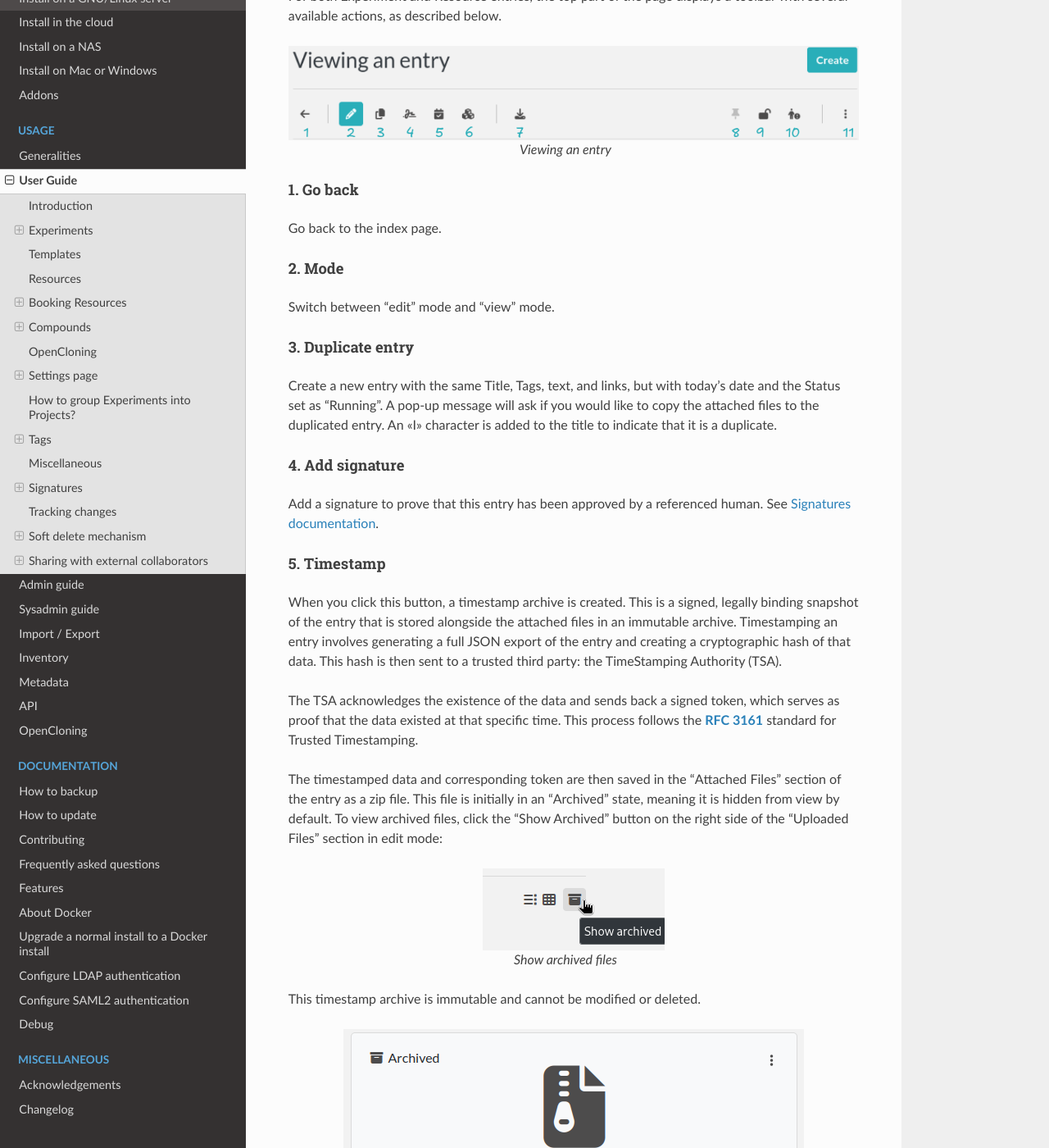
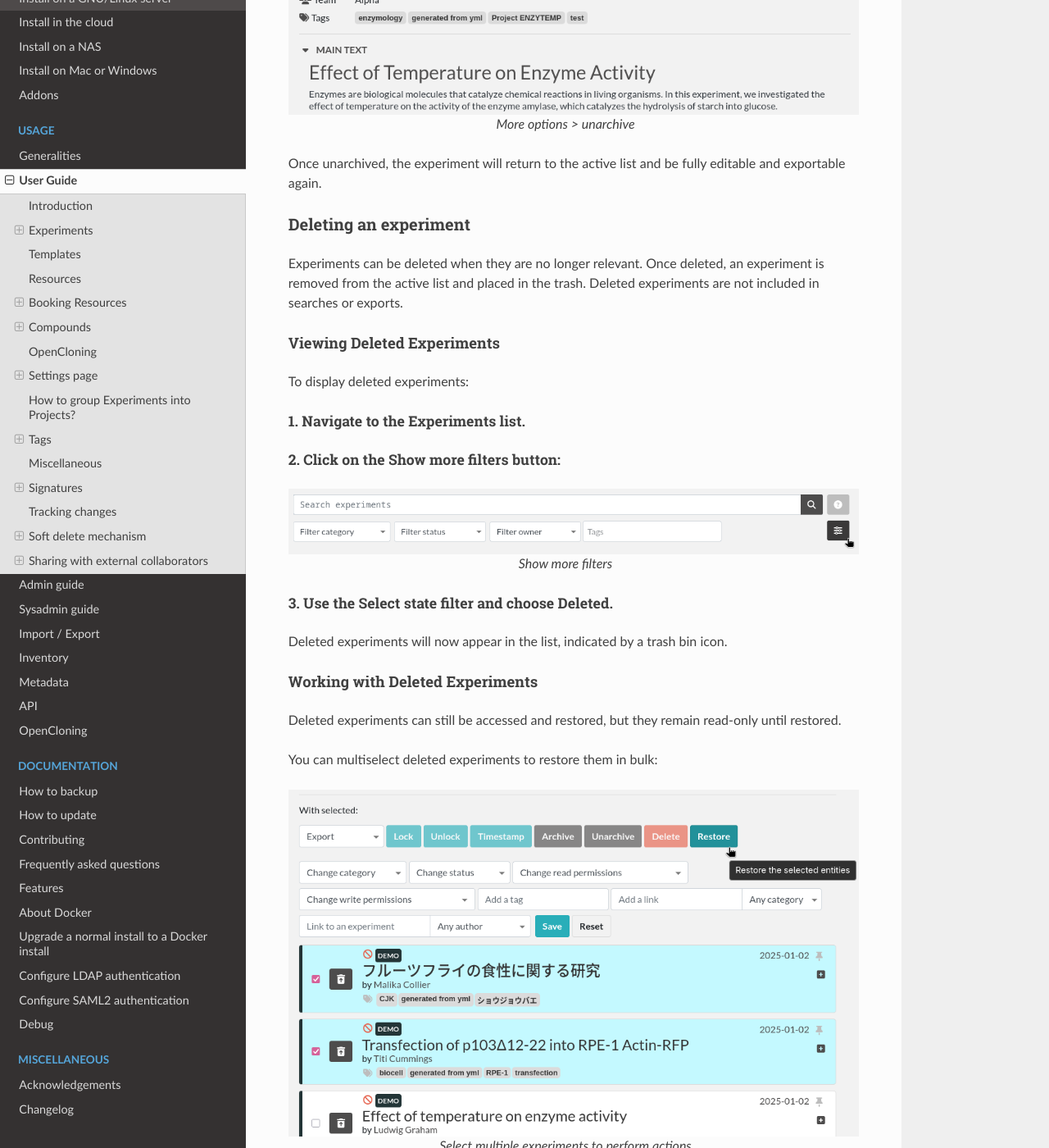
Before and after one commit to elabftw/elabdoc, a Sphinx documentation site: the page built from doc/user-guide.rst, in a window 1280 px wide and 1400 px high, scrolled down 4579 px. Shown: the whole window at 82% size. Built offline with Sphinx 7.4.7 and the Read the Docs theme 3.1.0, drawn with Linux system fonts in a browser that asks for light colours; some of the changed text lies outside the part shown.

Commit message:
resources behave the same & add how to archive

```diff
--- a/doc/user-guide.rst
+++ b/doc/user-guide.rst
@@ -79,10 +79,20 @@
 
 The only required information is the title.
 
+.. _archive-experiments:
+
 Archiving an experiment
 -----------------------
 
-Experiments can be archived to keep your workspace organized. Once archived, an experiment will no longer appear in the default search results or be included in exported data.
+Experiments can be archived to keep your workspace organized. To archive an experiment, open the entry and click on the "More options" button on the top-right corner of the toolbar and click "Archive":
+
+.. figure:: img/experiments-archive.png
+   :align: center
+   :alt: Archive an experiment
+
+   Archive an experiment
+
+Once archived, an experiment will no longer appear in the default search results or be included in exported data.
 
 Viewing Archived Experiments
 ^^^^^^^^^^^^^^^^^^^^^^^^^^^^
@@ -128,6 +138,58 @@
    More options > unarchive
 
 Once unarchived, the experiment will return to the active list and be fully editable and exportable again.
+
+.. _delete-experiments:
+
+Deleting an experiment
+----------------------
+
+Experiments can be deleted when they are no longer relevant. Once deleted, an experiment is removed from the active list and placed in the trash. Deleted experiments are not included in searches or exports.
+
+Viewing Deleted Experiments
+^^^^^^^^^^^^^^^^^^^^^^^^^^^
+
+To display deleted experiments:
+
+1. Navigate to the Experiments list.
+""""""""""""""""""""""""""""""""""""
+
+2. Click on the Show more filters button:
+"""""""""""""""""""""""""""""""""""""""""
+
+.. figure:: img/experiments-show-more-filters.png
+   :align: center
+   :alt: Show more filters
+
+   Show more filters
+
+3. Use the Select state filter and choose Deleted.
+""""""""""""""""""""""""""""""""""""""""""""""""""
+
+Deleted experiments will now appear in the list, indicated by a trash bin icon.
+
+Working with Deleted Experiments
+^^^^^^^^^^^^^^^^^^^^^^^^^^^^^^^^
+
+Deleted experiments can still be accessed and restored, but they remain read-only until restored.
+
+You can multiselect deleted experiments to restore them in bulk:
+
+.. figure:: img/deleted-experiment-multiselect.png
+   :align: center
+   :alt: Select multiple deleted experiments
+
+   Select multiple experiments to perform actions
+
+Alternatively, open an individual deleted experiment to review its content. To restore it, click on the "Restore entry" button.
+
+.. figure:: img/deleted-experiment-restore-entry.png
+   :align: center
+   :alt: Restore entry
+
+   Restore a deleted experiment
+
+Once restored, the experiment will return to the active list and become editable and exportable again.
 
 Toolbar
 -------
@@ -502,6 +564,13 @@
     :alt: modify booking permissions
 
 By default, it will match who can read the entry, but it can be adjusted to fine tune who exactly has access to this Resource for booking it.
+
+Archiving and deleting resources
+--------------------------------
+
+Resources can be archived or deleted just like experiments. The behavior is exactly the same.
+
+For details on how archiving and deletion work, refer to the :ref:`Archive Experiments <archive-experiments>` and :ref:`Delete an Experiment <delete-experiments>` sections.
 
 Using the scheduler
 -------------------
```
Also changed, not shown: doc/img/deleted-experiment-multiselect.png (added), doc/img/deleted-experiment-restore-entry.png (added), doc/img/experiments-archive.png (added).
